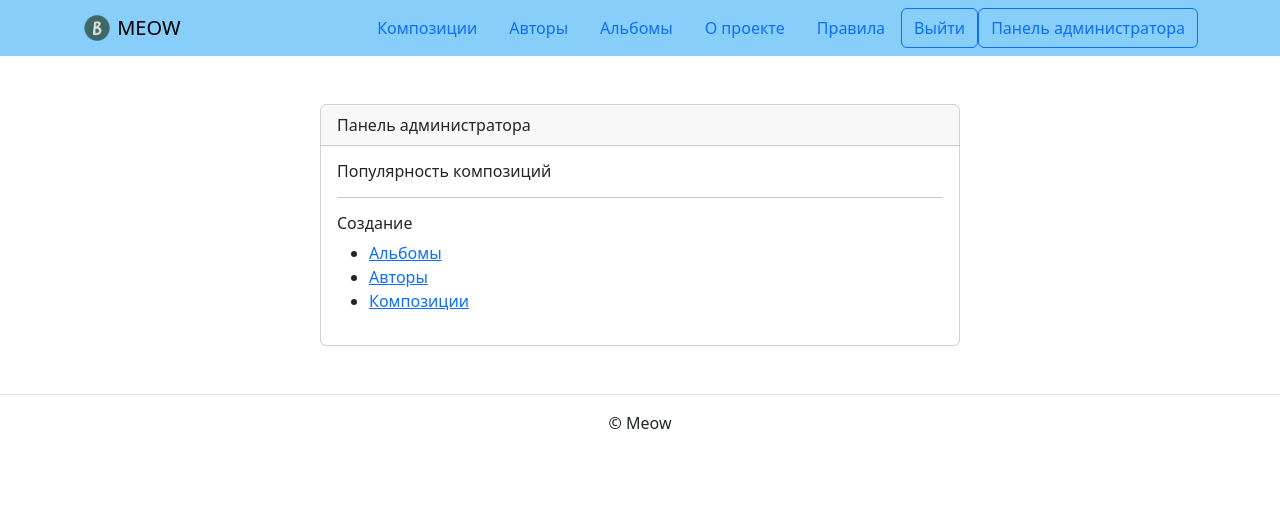
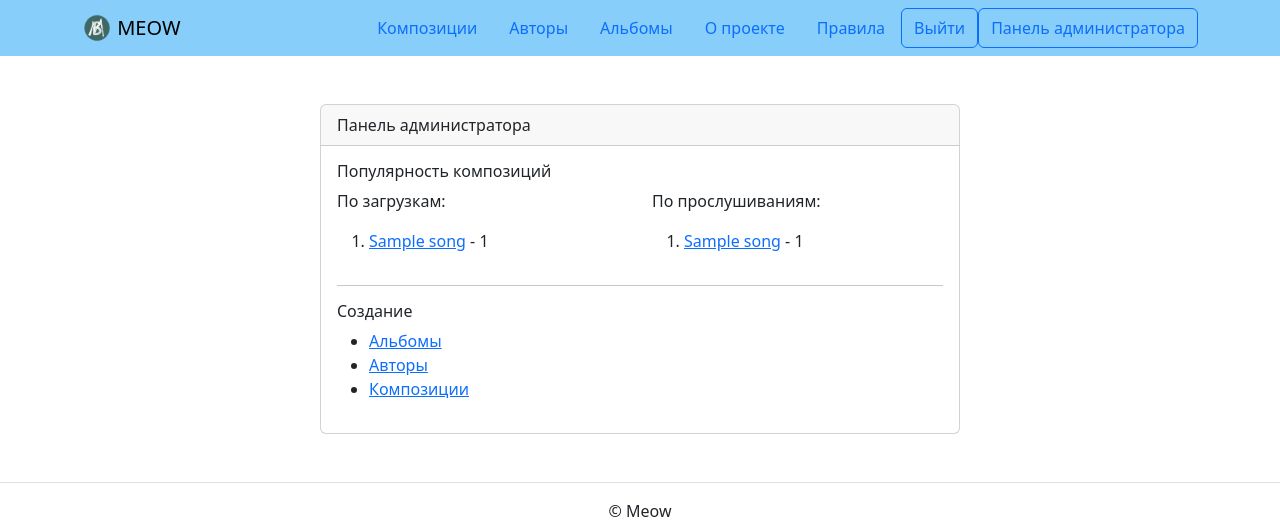
Before and after one commit to CatGamer7/meow, a Django app: page /music/admin/ in a window 1280 px wide. Shown: the top 521 px of the page. Run offline with Django 5.2, Linux system fonts and the light colour scheme; a user stored in the database is signed in; tables that the repository leaves empty hold one stand-in row (values such as "Sample post"); some libraries are stand-ins or nearby versions.

Commit message:
update: admin stats

```diff
--- a/meow/accounts/views.py
+++ b/meow/accounts/views.py
@@ -1,9 +1,9 @@
-from django.contrib.auth.forms import UserCreationForm
 from django.views.generic.edit import CreateView
 from django.urls import reverse_lazy
+from accounts.forms import SignUpForm
 
 
 class RegisterView(CreateView):
     template_name = 'registration/registration_form.html'
-    form_class = UserCreationForm
-    success_url = reverse_lazy('')
+    form_class = SignUpForm
+    success_url = reverse_lazy('index')
--- a/meow/music/forms/song_form.py
+++ b/meow/music/forms/song_form.py
@@ -5,7 +5,7 @@ from music.models import Song
 class SongForm(ModelForm):
 
     class Meta:
-        exclude = ('times_dowloaded', 'times_played')
+        exclude = ('times_downloaded', 'times_played')
         widgets = {
             'date_published': DateInput(attrs={'type': 'date'})
         }
--- a/meow/music/models/song.py
+++ b/meow/music/models/song.py
@@ -14,7 +14,7 @@ class Song(CreatedPublishedMixin, CardDataMixin):
 
         constraints = (
             models.CheckConstraint(
-                check=models.Q(times_dowloaded__gte=0),
+                check=models.Q(times_downloaded__gte=0),
                 name="CHECK gte download"
             ),
             models.CheckConstraint(
@@ -54,7 +54,7 @@ class Song(CreatedPublishedMixin, CardDataMixin):
         verbose_name="Дата публикации",
     )
 
-    times_dowloaded = models.IntegerField(
+    times_downloaded = models.IntegerField(
         verbose_name="Количество загрузок",
         default=0,
     )
--- a/meow/music/views/admin.py
+++ b/meow/music/views/admin.py
@@ -1,11 +1,16 @@
 from django.contrib.admin.views.decorators import staff_member_required
 from django.shortcuts import render
+from music.models import Song
 
 
 @staff_member_required
 def admin_panel_view(request):
+    download_rating = Song.objects.values("pk", "name", "times_downloaded").order_by("-times_downloaded")[:5]
+    played_rating = Song.objects.values("pk", "name", "times_played").order_by("-times_played")[:5]
+
     context = {
-
+        "download_rating": download_rating,
+        "played_rating": played_rating
     }
 
     return render(request, "music/admin.html", context)
--- a/meow/music/views/song.py
+++ b/meow/music/views/song.py
@@ -98,7 +98,7 @@ def song_download_veiw(request, song_id):
     if not song_obj:
         raise Http404("Композиция не существует")
 
-    song_obj.times_dowloaded += 1
+    song_obj.times_downloaded += 1
     song_obj.save()
 
     return FileResponse(song_obj.audio_file.file, as_attachment=True, filename=f"{song_obj}.mp3")
--- a/meow/templates/music/admin.html
+++ b/meow/templates/music/admin.html
@@ -9,10 +9,34 @@
         Панель администратора
       </div>
       <div class="card-body">
-        <div>
+        {% if download_rating or played_rating %}
+          <div>
             <h6>Популярность композиций</h6>
-        </div>
-        <hr>
+            <div class="row">
+              {% if download_rating %}
+                <div class="col">
+                  <p>По загрузкам:</p>
+                  <ol>
+                    {% for song in download_rating %}
+                      <li><a href="{% url 'music:song_detail' song.pk %}">{{ song.name }}</a> - {{ song.times_downloaded }}</li>
+                    {% endfor %}
+                  </ol>
+                </div>
+              {% endif %}
+              {% if played_rating %}
+                <div class="col">
+                  <p>По прослушиваниям:</p>
+                  <ol>
+                    {% for song in played_rating %}
+                      <li><a href="{% url 'music:song_detail' song.pk %}">{{ song.name }}</a> - {{ song.times_played }}</li>
+                    {% endfor %}
+                  </ol>
+                </div>
+              {% endif %}
+            </div>
+          </div>
+          <hr>
+        {% endif %}
         <div>
             <h6>Создание</h6>
             <ul>
--- a/meow/templates/music/song/detail.html
+++ b/meow/templates/music/song/detail.html
@@ -25,7 +25,7 @@
               <p>Альбом: <a href="{% url 'music:album_detail' song.album.pk %}">{{ song.album }}</a></p>
             {% endif %}
             <p>{{ song.pub_date|date:"d E Y" }}</p>
-            <p>Колличество загрузок: {{ song.times_dowloaded }}</p>
+            <p>Колличество загрузок: {{ song.times_downloaded }}</p>
             <p>Колличество прослушиваний: {{ song.times_played }}</p>
           </small>
         </h6>
```
Also changed, not shown: meow/accounts/forms.py (added, +9 -0 lines), meow/static_dev/img/fav/favicon.ico, meow/static_dev/img/logo.png.
